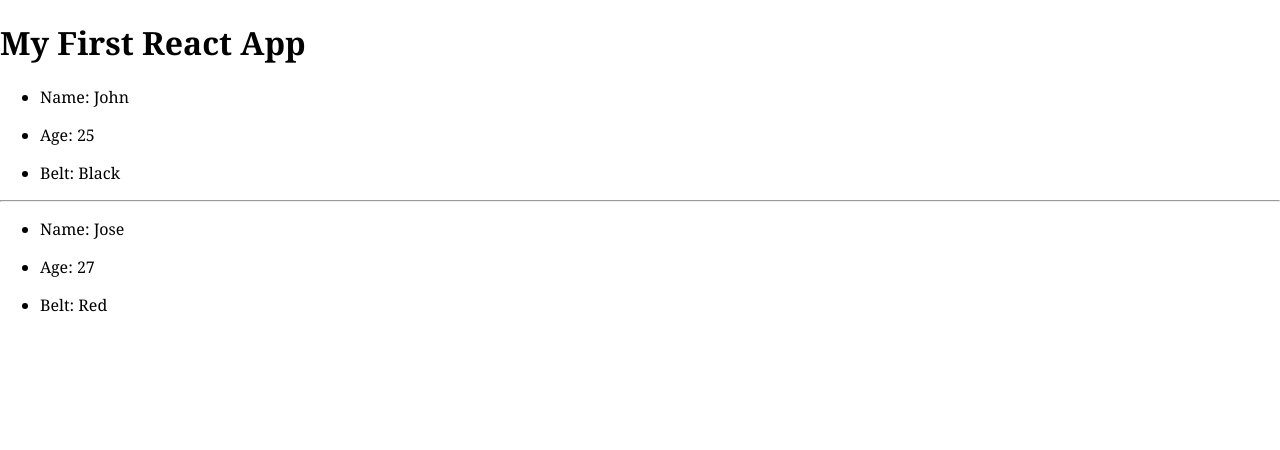
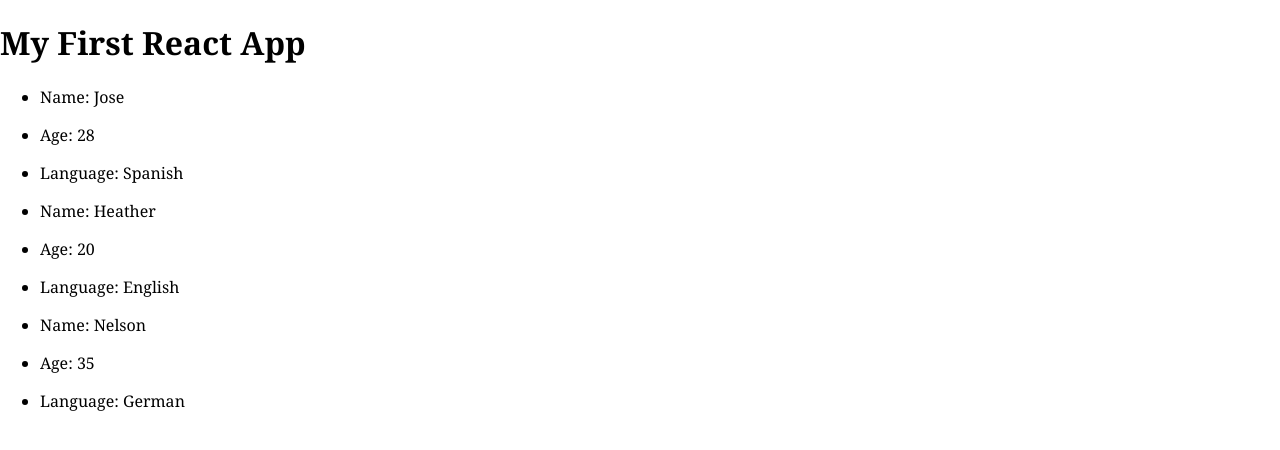
Before and after one commit to Exia01/React, a React (Create React App) app in the folder firstApp/client/: page / in a window 1280 px wide. Shown: the top 450 px of the page. Built offline with nearby package versions, Linux system fonts and the light colour scheme.

Commit message:
finished lssn 14

```diff
--- a/firstApp/client/src/App.js
+++ b/firstApp/client/src/App.js
@@ -8,13 +8,22 @@ However, we can still embed divs inside of it.
 */
 
 class App extends Component {
+    /* We create a state */
+    state = {
+        /* Creating a dictionary that will be passed in the 'Props'
+         * We pass the ninjas from the apps down to the ninjas js
+         * */
+        ninjas: [
+            {name: 'Jose', age: 28, language: 'Spanish', id:1},
+            {name: 'Heather', age: 20, language: 'English', id:2},
+            {name: 'Nelson', age: 35, language: 'German', id:3},
+        ]
+    }
     render() {
         return (
             <div className="App">
                 <h1>My First React App</h1>
-                <Ninjas name="John" age="25" belt="Black" />
-                <hr />
-                <Ninjas name="Jose" age="27" belt="Red" />
+                <Ninjas people={this.state.ninjas}/>
             </div>
         );
     }
--- a/firstApp/client/src/components/NinjasComponent/Ninjas.js
+++ b/firstApp/client/src/components/NinjasComponent/Ninjas.js
@@ -5,18 +5,26 @@ class Ninjas extends Component {
     render() {
         /*  console.log(this.props); //this logs an object */
         /*   'Destructuring' We extracted the properties from the props object; can be used wherever */
-        const { name, age, belt } = this.props
+        const { people } = this.props
         /*     It makes it easier to assign and it also makes it reusable */
-
+        /* Here we use map which creates a new element  */
+        const peopleList = people.map(person => {
+            //console.log(person)
+            return (
+                <div className="ninja" key={person.id}>
+                    <ul>
+                        <li>Name: {person.name}</li>
+                        <li><p>Age: {person.age}</p></li>
+                        <li><p> Language: {person.language}</p></li>
+                    </ul>
+                </div>
+            )
+        })
         return (
-            <div className="ninja">
-                <ul>
-                    <li>Name: {name}</li>
-                    <li><p>Age: {age}</p></li>
-                    <li><p> Belt: {belt}</p></li>
-                </ul>
+            <div className="ninja-list">
+                {peopleList}
             </div>
-        );
+        )
     }
 }
 
```
